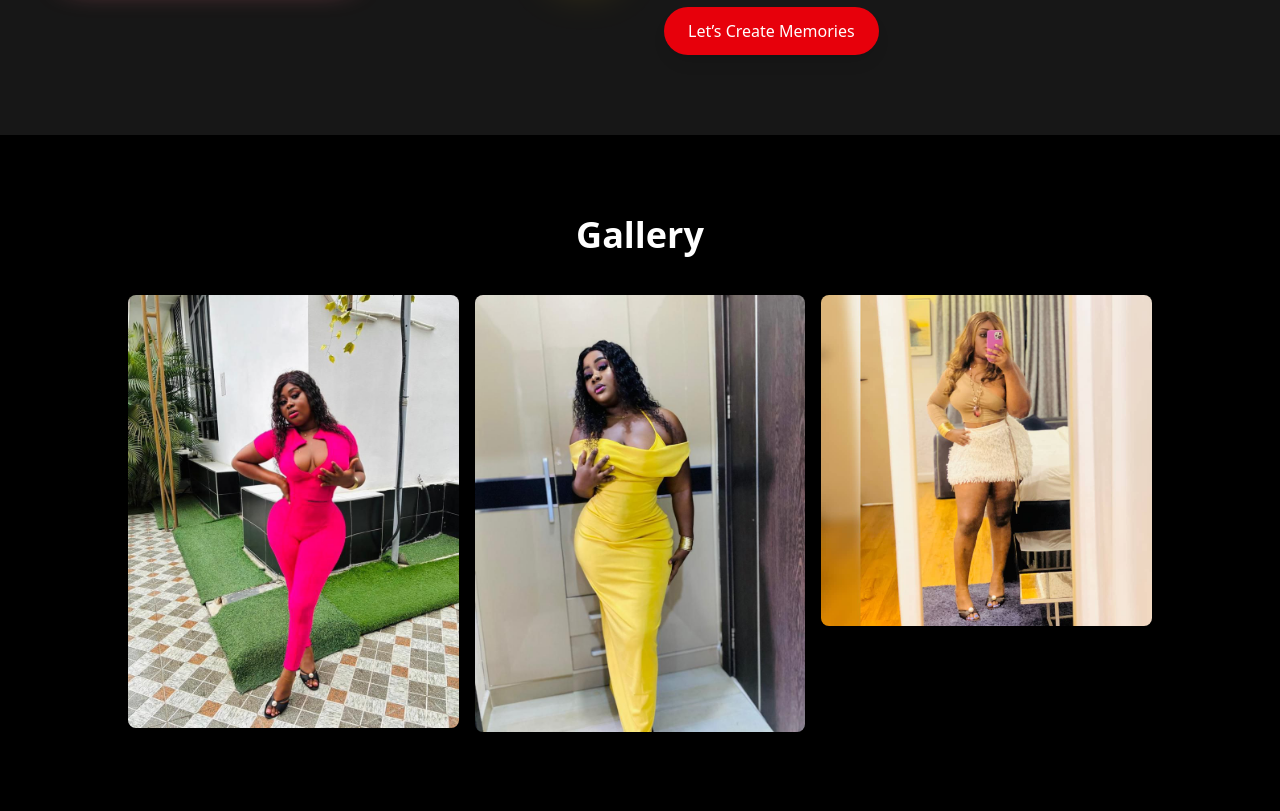
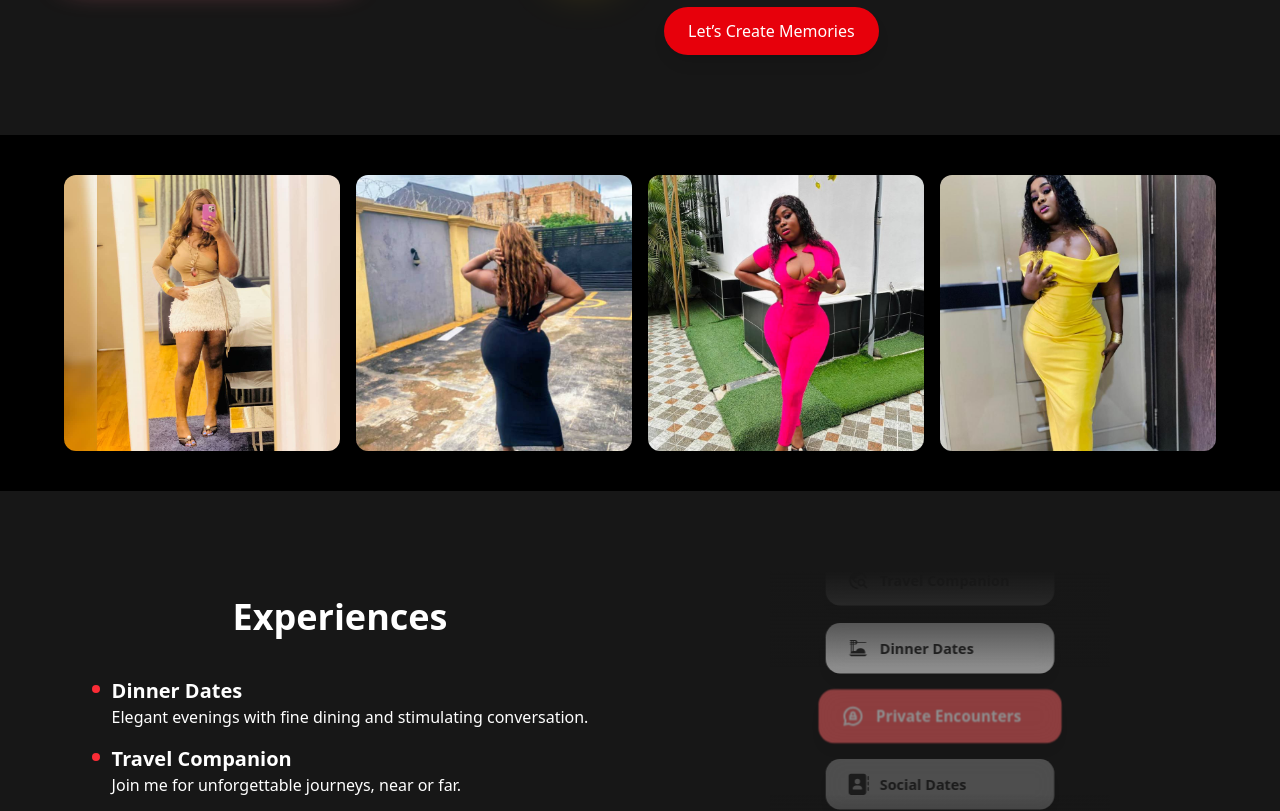
Before and after one commit to Lexcorps-35/Personal, a React (Vite) app: page / in a window 1280 px wide. Shown: the part 1080-1891 px from the top of the page. Built offline with nearby package versions, Linux system fonts and the light colour scheme.

Commit message:
making updates

```diff
--- /dev/null
+++ b/src/Components/Gallery.jsx
@@ -0,0 +1,54 @@
+import React,{ useState } from 'react'
+
+  const images = [
+    "/1755594343016.jpg",
+    "/1759090259853.jpg",
+    "/photo_2025-09-19_02-17-46.jpg",
+    "/photo_2025-09-19_02-18-09.jpg",
+  ];
+
+
+
+
+const Gallery = () => {
+    const [selected, setSelected] = useState(null);
+  return (
+       <section id="gallery" className="scroll-mt-40 py-10 px-6 bg-black">
+      <div className="max-w-6xl mx-auto grid grid-cols-2 md:grid-cols-4 gap-4">
+        {images.map((src, idx) => (
+          <div
+            key={idx}
+            className="aspect-square overflow-hidden rounded-xl shadow-lg cursor-pointer"
+            onClick={() => setSelected(src)}
+          >
+            <img
+              src={src}
+              alt={`Gallery ${idx + 1}`}
+              className="w-full h-full object-cover transition-transform duration-300 hover:scale-105"
+            />
+          </div>
+        ))}
+
+          </div>
+           {/* Lightbox Modal */}
+      {selected && (
+        <div className="fixed inset-0 bg-black/80 flex items-center justify-center z-50">
+          <button
+            onClick={() => setSelected(null)}
+            className="absolute top-6 right-6 text-white text-3xl font-bold"
+          >
+            ✕
+          </button>
+          <img
+            src={selected}
+            alt="Full view"
+            className="max-w-[90%] max-h-[90%] rounded-xl shadow-2xl"
+          />
+        </div>
+      )}
+    </section>
+
+  )
+}
+
+export default Gallery
--- a/src/Components/HomePage.jsx
+++ b/src/Components/HomePage.jsx
@@ -5,6 +5,7 @@ import "aos/dist/aos.css";
 import ContactSection from './ContactSection';
 import MotionCardsDemo from './MotionCardDemo';
 import Faqsect from './FaqSect';
+import Gallery from './Gallery';
 
  const faqs = [
     {
@@ -27,9 +28,7 @@ import Faqsect from './FaqSect';
       answer:
         "My rates are a reflection of my time, attention ad the premium,personalized experience i provide. I offer both fixed-rate packages and hourly options.",
     },
-  ];
-
-
+ ];
 const HomePage = () => {
      useEffect(() => {
     AOS.init({
@@ -94,15 +93,8 @@ const HomePage = () => {
 </section>
 
 
-      {/* Gallery */}
-      <section id="gallery" className="scroll-mt-40 py-20 px-6 bg-black">
-        <h2 className="text-4xl font-bold text-center mb-10">Gallery</h2>
-        <div className="grid grid-cols-2 md:grid-cols-3 gap-4 max-w-5xl mx-auto">
-          <img src="/photo_2025-09-19_02-17-46.jpg" alt="gallery" className="rounded-lg" />
-          <img src="/photo_2025-09-19_02-18-09.jpg" alt="gallery" className="rounded-lg" />
-          <img src="/1755594343016.jpg" alt="gallery" className="rounded-lg" />
-        </div>
-      </section>
+        {/* Gallery */}
+        <Gallery />
 
       {/* Services */}
         <section id="services" className=" scroll-mt-40 py-20 px-6 bg-neutral-900">
--- a/src/Components/ReviewSection.jsx
+++ b/src/Components/ReviewSection.jsx
@@ -31,7 +31,7 @@ const reviews = [
     id: 4,
     name: "Anthony Eli",
     subscribers: "300K subscribers",
-    text: "Tracy offers exactly what you crave, she is worth every dime and more, providing s truly premium amd satisfying experience. i highly recommend her and look forward to our next meeting.",
+    text: "Tracy offers exactly what you crave, she is worth every dime and more, providing true premium and satisfying experience. i highly recommend her and look forward to our next meeting.",
     image: "https://randomuser.me/api/portraits/men/75.jpg",
   },
 ];
```
Also changed, not shown: public/1759090259853.jpg (added).
